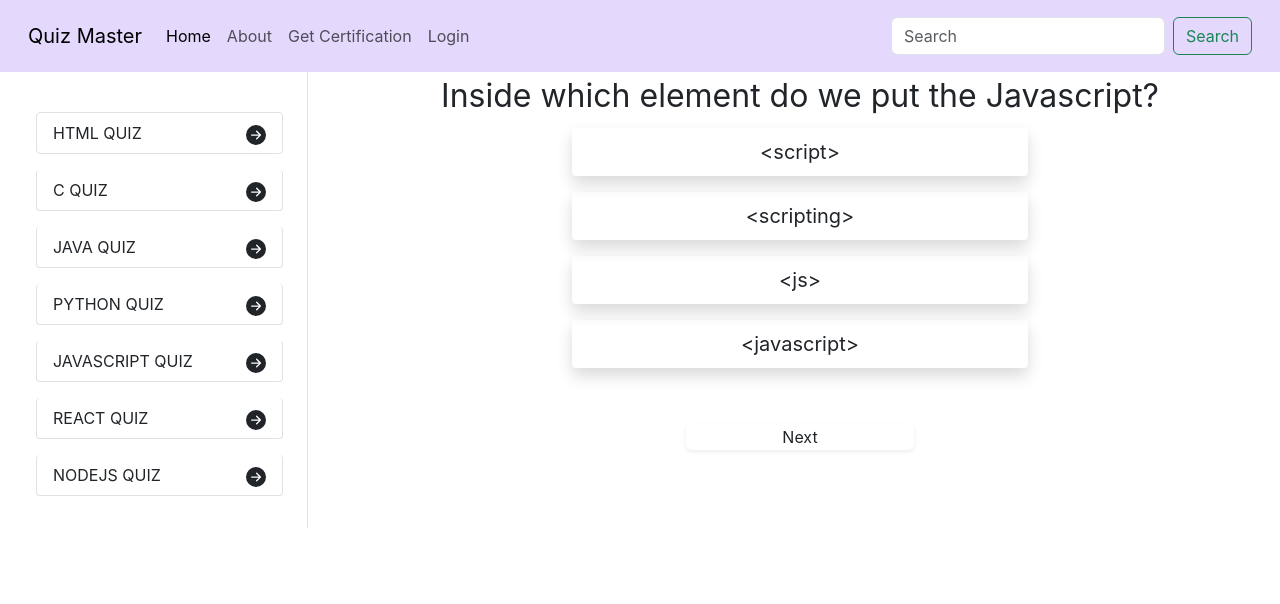
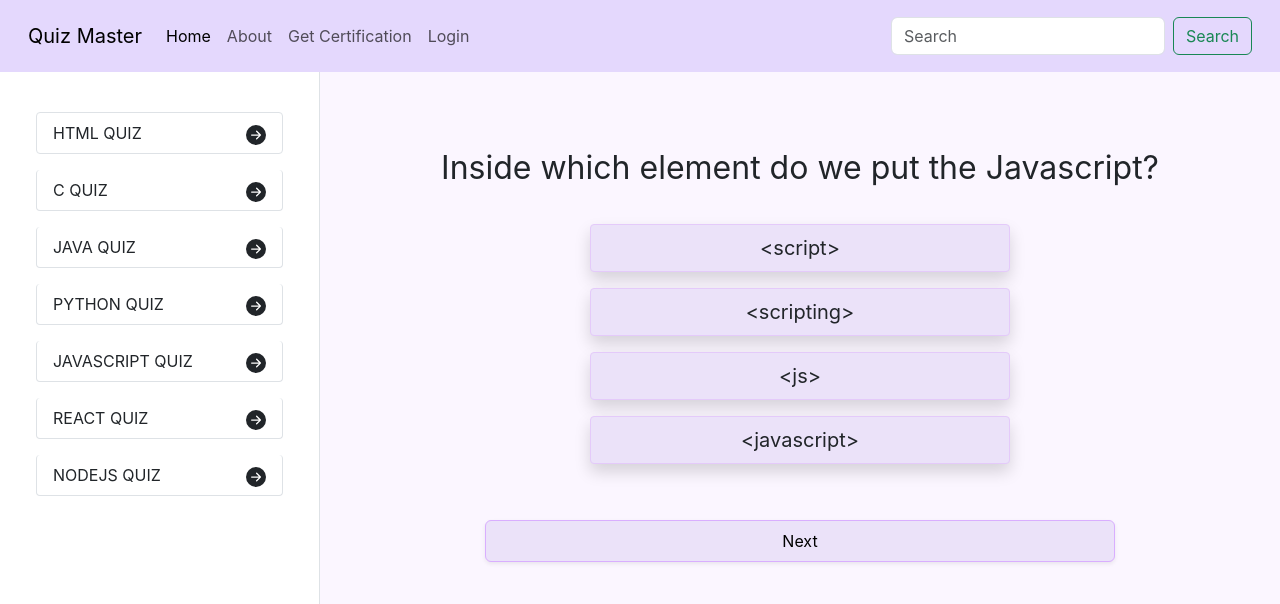
Before and after one commit to harshbhange0/quizmaster, a React (Create React App) app: page / in a window 1280 px wide. Shown: the top 604 px of the page. Built offline with nearby package versions, Linux system fonts and the light colour scheme.

Commit message:
color chaneg in home page

```diff
--- a/src/App.css
+++ b/src/App.css
@@ -10,3 +10,23 @@
     transition: ease .10s;
 
 }
+.nextbtn{
+    outline: none;
+    border: .01rem solid #d9aeff;
+    background-color: #ebe2f9;
+}
+.nextbtn:hover{
+    background-color: #e2d5f8;
+    transition: ease .10s;
+}
+.btn-option{
+    border: .01rem solid #e4cafa;
+    background-color: #ebe2f9;
+}
+.side-Sction-Holder{
+    background-color: #fff;
+}
+
+.App{
+    background-color: #fbf6ff;
+}
--- a/src/App.js
+++ b/src/App.js
@@ -1,28 +1,22 @@
 import React from "react";
 import Navbar from "./Components/Navbar";
-import './App.css'
-
+import "./App.css";
 
 import Offcanvas from "./Components/Offcanvas";
 import SideBarSection from "./Components/SideBar";
 import QuestionSection from "./Components/QuestionSection";
 
-
-
 function App() {
   return (
     <div className="App ">
       <div className="top-navbar">
-      <Navbar />
+        <Navbar />
       </div>
-
-
       <div className="container-fluid">
         <div className="row">
-          <div className="d-none d-sm-none d-md-flex col-md-3">
-            <div className=" d-none d-sm-none d-md-flex flex-column border-end h-100 w-100 p-4" >
-
-            <SideBarSection/>
+          <div className="d-none side-Sction-Holder d-sm-none border-end d-md-flex col-md-3">
+            <div className="  d-none d-sm-none d-md-flex flex-column  h-100 w-100 p-4">
+              <SideBarSection />
             </div>
           </div>
           <div className="col-12 col-sm-12 col-md-9 ">
@@ -32,7 +26,7 @@ function App() {
               </div>
               <div className="col-12">
                 {/* this section question  */}
-                <QuestionSection/>
+                <QuestionSection />
               </div>
             </div>
           </div>
--- a/src/Components/QuestionSection.js
+++ b/src/Components/QuestionSection.js
@@ -1,33 +1,38 @@
-import React from 'react'
+import React from "react";
 
-import { jsLanguage } from './question/JsQuestion'
-
+import { jsLanguage } from "./question/JsQuestion";
 
 function QuestionSection() {
   return (
- <div className='container-fluid'>
-    <div className='row'>
-    </div>
-    <div className=' w-100 question-sction'>
-        <span className='d-block fs-2  w-100 text-center'>
+    <div className="container-fluid p-5 ">
+      <div className="row">
+        <div className="col-12">
+          <div className=" my-4 w-100 question-sction">
+            <span className="d-block fs-2  w-100 text-center">
               {jsLanguage[0].question}
             </span>
           </div>
-    <div className='w-100 d-flex flex-column justify-content-center align-items-center'>
-        {jsLanguage[0].option.map((option,i)=>{
-           return (<button className='btn w-50 shadow rounded-1 border-1 my-2 fs-5 p-2'>
+        </div>
+        <div className="col-12">
+          <div className="w-100 d-flex flex-column justify-content-center align-items-center">
+            {jsLanguage[0].option.map((option, i) => {
+              return (
+                <button className="btn w-50 btn-option shadow rounded-1 border-1 my-2 fs-5 p-2">
                   {option}
-            </button>)
+                </button>
+              );
             })}
           </div>
-    <div className='nextBtn mt-5 justify-content-center w-100'>
-        <button className='btn shadow-sm d-block mx-auto p-0 w-25'>
+        </div>
+      </div>
+
+      <div className="nextBtn mt-5 justify-content-center w-100">
+        <button className="nextbtn shadow-sm d-block mx-auto p-2 rounded-2 w-75">
           Next
         </button>
       </div>
-
     </div>
-  )
+  );
 }
 
-export default QuestionSection
+export default QuestionSection;
```
Lines whose indentation alone changed are shown as unchanged.
